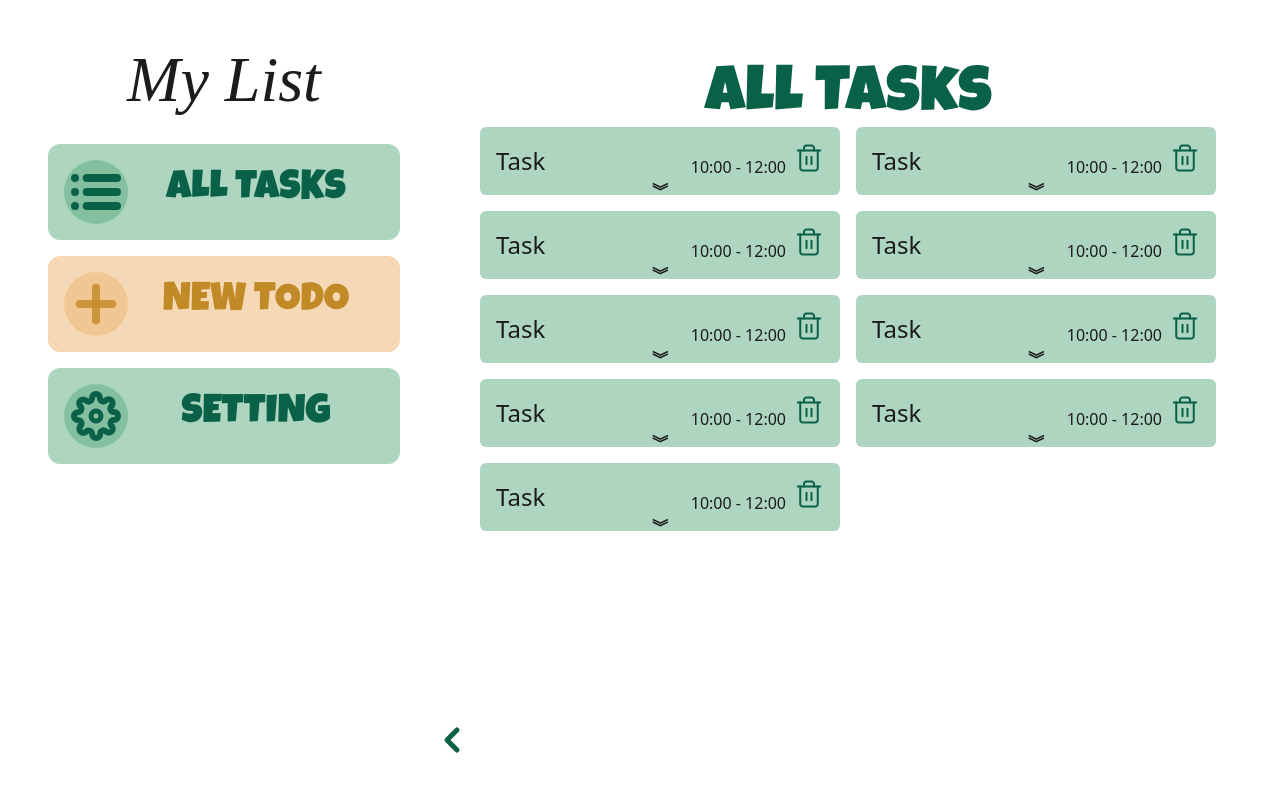
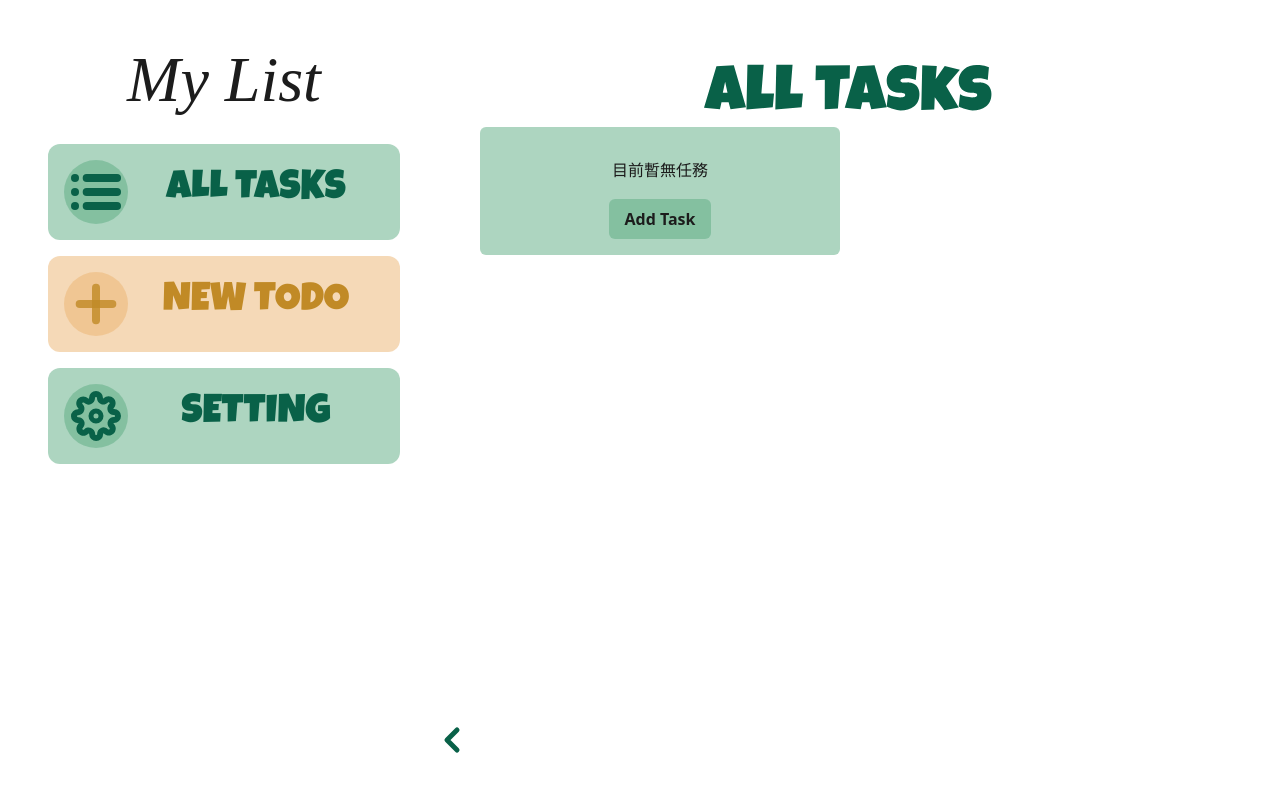
Before and after one commit to MoriCiao/project-todoList, a React (Vite) app: page /alltasks in a window 1280 px wide. Shown: the top 792 px of the page. Built offline with nearby package versions, Linux system fonts and the light colour scheme; a web font is replaced by a local one.

Commit message:
feat: useReducer撰寫、刪除，無任務時會顯示特定內容，讓使用者導向新增任務頁面

```diff
--- a/src/pages/AllTasks.jsx
+++ b/src/pages/AllTasks.jsx
@@ -1,23 +1,8 @@
-import React, { useReducer } from "react";
+import React, { useContext, useEffect, useReducer } from "react";
 import GoToHomePage from "../components/GoBackBtn";
-
+import { todoContext } from "../components/todoCotext";
+import { useNavigate } from "react-router-dom";
 const TaskCard = ({ title, time, description }) => {
-  const TaskBtnReducer = (state, action) => {
-    switch (action.type) {
-      case "TOGGLE_VISIBLE":
-        console.log(state);
-        return { ...state, isVisible: !state.isVisible };
-      case "DELETE TASK":
-        return {};
-      default:
-        return state;
-    }
-  };
-
-  const [state, dispatch] = useReducer(TaskBtnReducer, {
-    isVisible: false,
-  });
-
   return (
     <div className="task relative p-4 rounded-md w-auto h-auto bg-[--light-component-g]">
       <div className="grid grid-cols-6 items-center justify-center">
@@ -70,58 +55,125 @@ const AllTasks_RWD_setting = [
 ].join(" ");
 
 const AllTasks = () => {
+  // 獲取tasks 列表
+  const { allTasks, setAllTasks } = useContext(todoContext);
+  const GoToNewTodo = useNavigate();
+  // reducer的初始化
+  const initailState = {
+    allTasks: allTasks,
+  };
+  const TaskBtnReducer = (state, action) => {
+    switch (action.type) {
+      case "TOGGLE_VISIBLE":
+        return {
+          ...state,
+          allTasks: state.allTasks.map((task) => {
+            if (task.taskName === action.payload) {
+              return { ...task, isVisible: !task.isVisible };
+            }
+            return task;
+          }),
+        };
+      case "DELETE_TASK":
+        const filteredTasks = state.allTasks.filter(
+          (task) => task.taskName !== action.payload
+        );
+        return { ...state, allTasks: filteredTasks };
+
+      default:
+        return state;
+    }
+  };
+
+  const [state, dispatch] = useReducer(TaskBtnReducer, initailState);
+
+  //為了同步更新外部的allTasks
+  useEffect(() => {
+    setAllTasks(state.allTasks);
+    console.log(state.allTasks);
+  }, [state.allTasks]);
   return (
     <section
       className={`AllTasks col-start-1 col-span-3 items-center p-12 relative`}
     >
       <GoToHomePage arrowImg="/icon/chevron-left-g.svg" />
       <img id="alltasks" src="title/All Tasks.svg" className="mx-auto" alt="" />
+
       <div className={`grid ${AllTasks_RWD_setting} pt-4`}>
-        <TaskCard
-          title="Task"
-          time="10:00 - 12:00"
-          description="Lorem ipsum, dolor sit amet consectetur adipisicing elit. Neque, voluptatibus?"
-        />
-        <TaskCard
-          title="Task"
-          time="10:00 - 12:00"
-          description="Lorem ipsum, dolor sit amet consectetur adipisicing elit. Neque, voluptatibus?"
-        />
-        <TaskCard
-          title="Task"
-          time="10:00 - 12:00"
-          description="Lorem ipsum, dolor sit amet consectetur adipisicing elit. Neque, voluptatibus?"
-        />
-        <TaskCard
-          title="Task"
-          time="10:00 - 12:00"
-          description="Lorem ipsum, dolor sit amet consectetur adipisicing elit. Neque, voluptatibus?"
-        />
-        <TaskCard
-          title="Task"
-          time="10:00 - 12:00"
-          description="Lorem ipsum, dolor sit amet consectetur adipisicing elit. Neque, voluptatibus?"
-        />
-        <TaskCard
-          title="Task"
-          time="10:00 - 12:00"
-          description="Lorem ipsum, dolor sit amet consectetur adipisicing elit. Neque, voluptatibus?"
-        />
-        <TaskCard
-          title="Task"
-          time="10:00 - 12:00"
-          description="Lorem ipsum, dolor sit amet consectetur adipisicing elit. Neque, voluptatibus?"
-        />
-        <TaskCard
-          title="Task"
-          time="10:00 - 12:00"
-          description="Lorem ipsum, dolor sit amet consectetur adipisicing elit. Neque, voluptatibus?"
-        />
-        <TaskCard
-          title="Task"
-          time="10:00 - 12:00"
-          description="Lorem ipsum, dolor sit amet consectetur adipisicing elit. Neque, voluptatibus?"
-        />
+        {state.allTasks.length === 0 ? (
+          <div className="text-center p-4 rounded-md bg-[--light-component-g]">
+            <p className="p-4">目前暫無任務</p>
+            <button
+              className="px-4 py-2 rounded-md bg-[--light-component-g] font-bold"
+              onClick={() => {
+                GoToNewTodo("/newtodo");
+              }}
+            >
+              Add Task
+            </button>
+          </div>
+        ) : (
+          allTasks &&
+          allTasks.map((task, index) => {
+            return (
+              <div
+                key={index}
+                className="task relative p-4 rounded-md w-auto max-w-[40rem] h-auto bg-[--light-component-g]"
+              >
+                <div className="grid grid-cols-6 items-center justify-center">
+                  <h2 className="title col-start-1 col-span-2 text-[1.5rem]">
+                    {task.taskName}
+                  </h2>
+
+                  <span className="mx-2 my-auto col-start-3 col-span-3 text-end text-[0.8rem]">
+                    {task.startTime} <br /> {task.endTime}
+                  </span>
+
+                  <button
+                    className="col-start-6 col-span-1  flex flex-col items-center"
+                    onClick={() => {
+                      dispatch({ type: "DELETE_TASK", payload: task.taskName });
+                    }}
+                  >
+                    <img src="/icon/trash-g.svg" className="w-" alt="" />
+                  </button>
+                </div>
+                <div className="descript-area bg-[--light-component-g] rounded-md h-auto">
+                  {/* 需隱藏的文字 */}
+                  {task.taskDescript && (
+                    <p
+                      className={`descript  p-4 ${
+                        task.isVisible ? "" : "hidden"
+                      }`}
+                    >
+                      {task.taskDescript}
+                    </p>
+                  )}
+
+                  {/* 隱藏箭頭 */}
+                  <div
+                    className={`absolute w-full
+                      bottom-0 flex justify-center items-center  font-bold m-auto`}
+                  >
+                    <span
+                      className={`descript-visible cursor-pointer w-auto text-center ${
+                        task.isVisible ? "bottom-[-2]" : "bottom-0"
+                      }`}
+                      onClick={() =>
+                        dispatch({
+                          type: "TOGGLE_VISIBLE",
+                          payload: task.taskName,
+                        })
+                      }
+                    >
+                      {task.isVisible ? "︽" : "︾"}
+                    </span>
+                  </div>
+                </div>
+              </div>
+            );
+          })
+        )}
       </div>
     </section>
   );
--- a/src/pages/NewTodo.jsx
+++ b/src/pages/NewTodo.jsx
@@ -1,6 +1,8 @@
-import React, { useContext, useRef } from "react";
+import React, { useContext, useState } from "react";
 import GoToHomePage from "../components/GoBackBtn";
 import { todoContext } from "../components/todoCotext";
+import { useNavigate } from "react-router-dom";
+
 const NewtodoLabel = ({ htmlFor, name, className }) => {
   return (
     <label htmlFor={htmlFor} className={className}>
@@ -68,6 +70,8 @@ const NewTodo = () => {
     setTaskDescript,
   } = useContext(todoContext);
 
+  const GoToAllTasks = useNavigate();
+  const [isPass, setIsPass] = useState(false);
   // console.log(taskName);
   // console.log(startTime);
   // console.log(endTime);
@@ -79,6 +83,7 @@ const NewTodo = () => {
 
   const handleInputTask = () => {
     console.log("被點擊了!!");
+
     if (taskName === "" || startTime === "" || endTime === "") {
       alert("請輸入任務名稱及選擇開始與結束的日期!");
       return;
@@ -92,17 +97,20 @@ const NewTodo = () => {
       startTime: startTime,
       endTime: endTime,
       taskDescript: taskDescript,
+      // 開闔文字
+      isVisible: false,
     };
     const updateTasks = [...allTasks, newTask];
     setAllTasks(updateTasks);
     console.log(updateTasks);
 
     // 資料送出後，須把每個參數重新設定
-
     setTaskName("");
     setStartTime("");
     setEndTime("");
     setTaskDescript("");
+    // 資料輸入成功後，將頁面導向 Alltasks
+    GoToAllTasks("/alltasks");
   };
 
   return (
```
